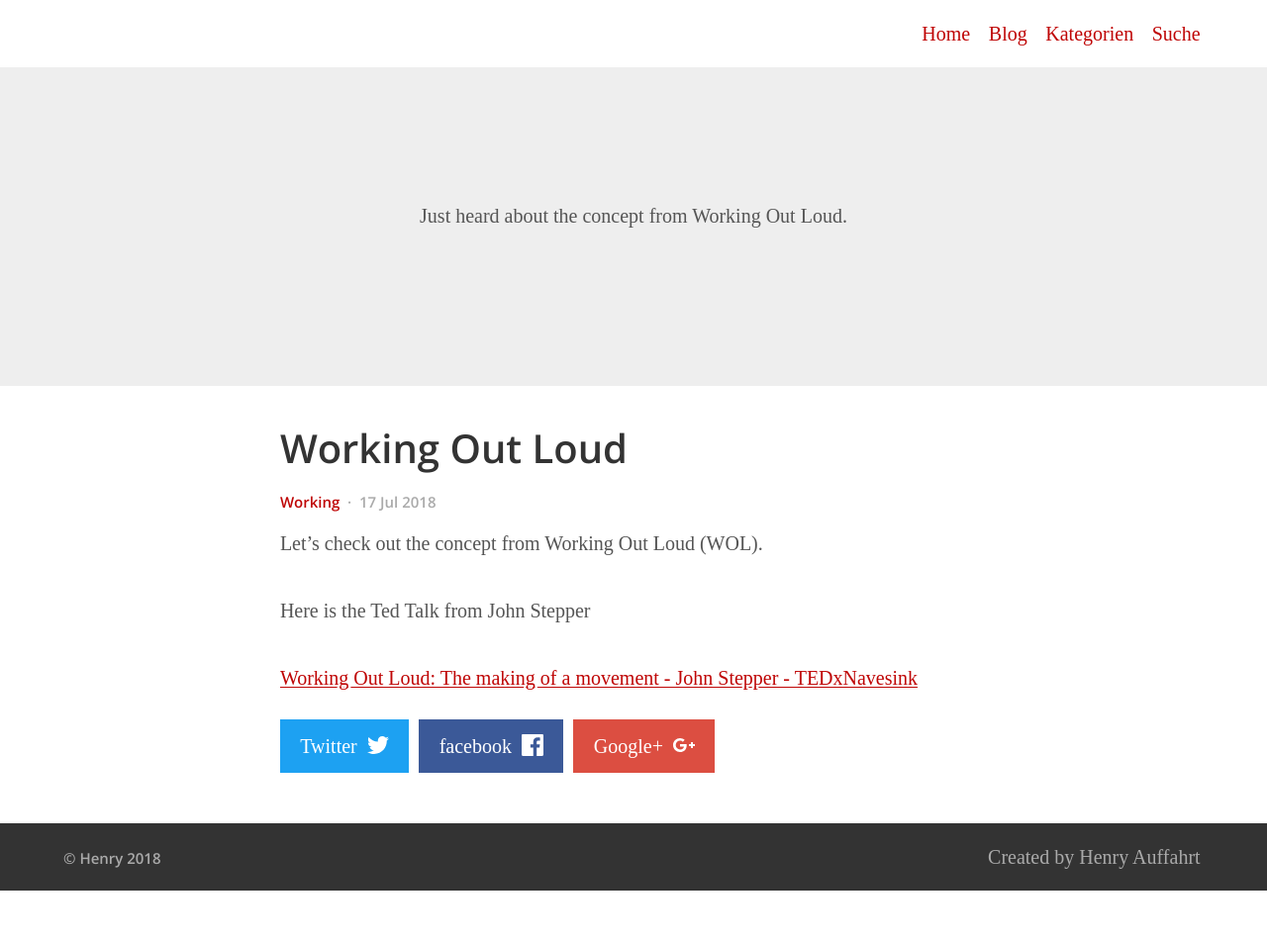
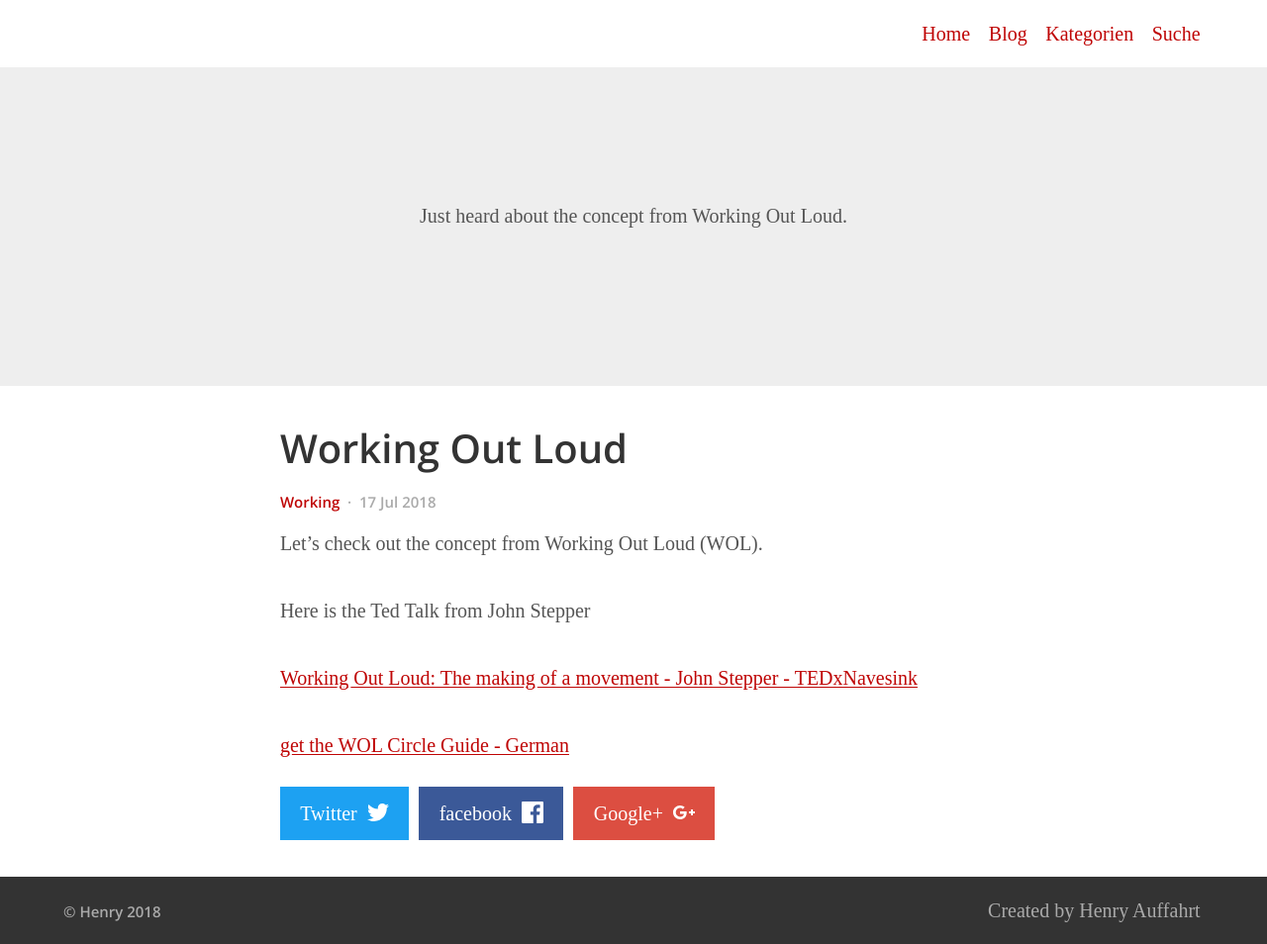
Before and after one commit to Henry31/henry31.github.io, a Jekyll site: the page built from _posts/2018-07-17-working-out-loud.md, in a window 1280 px wide. Shown: the whole page at 99% size. Built offline with Jekyll 4.4.1, drawn with Linux system fonts in a browser that asks for light colours; some web fonts are replaced; our own code applies the rules of GitHub Pages for plain Markdown files; before the commit the page ends 900 px from its top, so only the background shows below that.

Commit message:
add WOL Circle Guide to the Blog Post

```diff
--- a/_posts/2018-07-17-working-out-loud.md
+++ b/_posts/2018-07-17-working-out-loud.md
@@ -12,3 +12,5 @@ Let's check out the concept from Working Out Loud (WOL).
 Here is the Ted Talk from John Stepper
 
 [Working Out Loud: The making of a movement - John Stepper - TEDxNavesink](https://www.youtube.com/watch?v=XpjNl3Z10uc)
+
+[get the WOL Circle Guide - German]({{ "/assets/docs/2018-03-19_WOL+Circle+Guide_Zusammenfassung.pdf" | absolute_url }})
```
Also changed, not shown: 2 other files.
